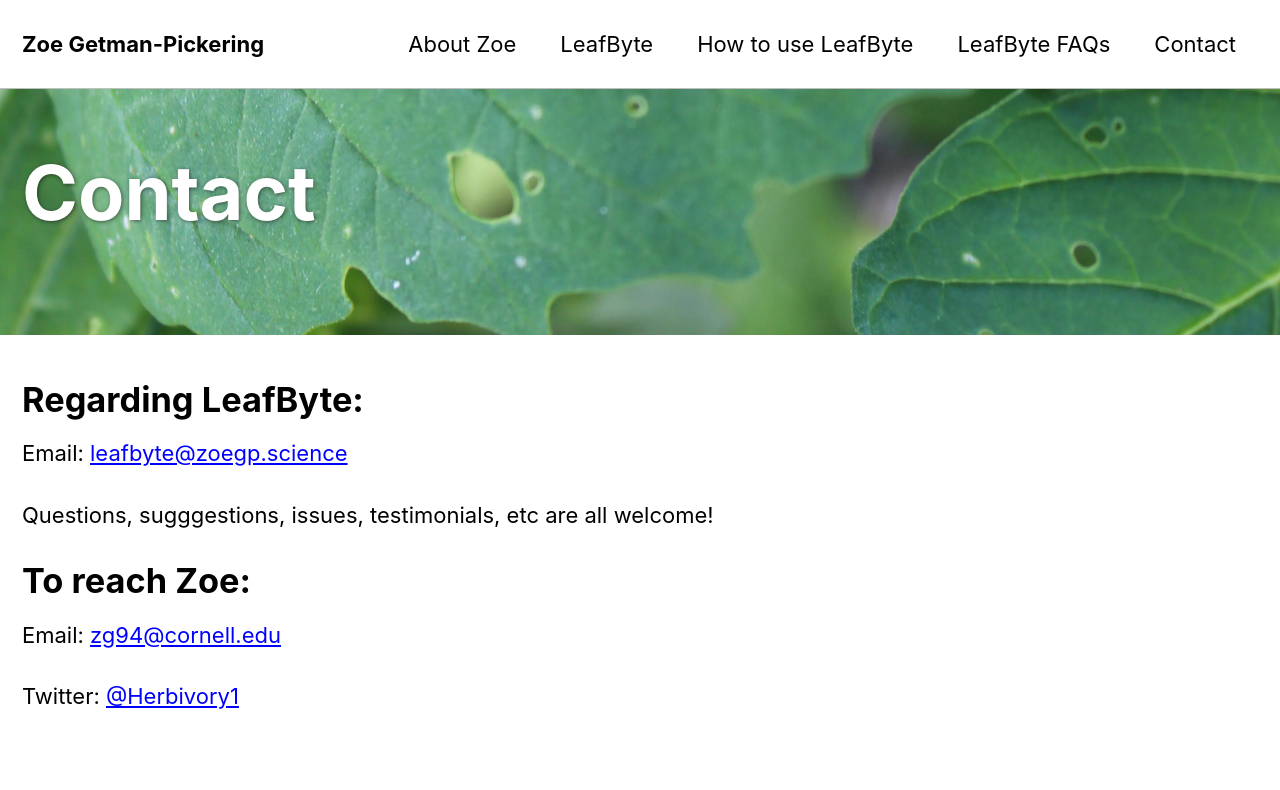
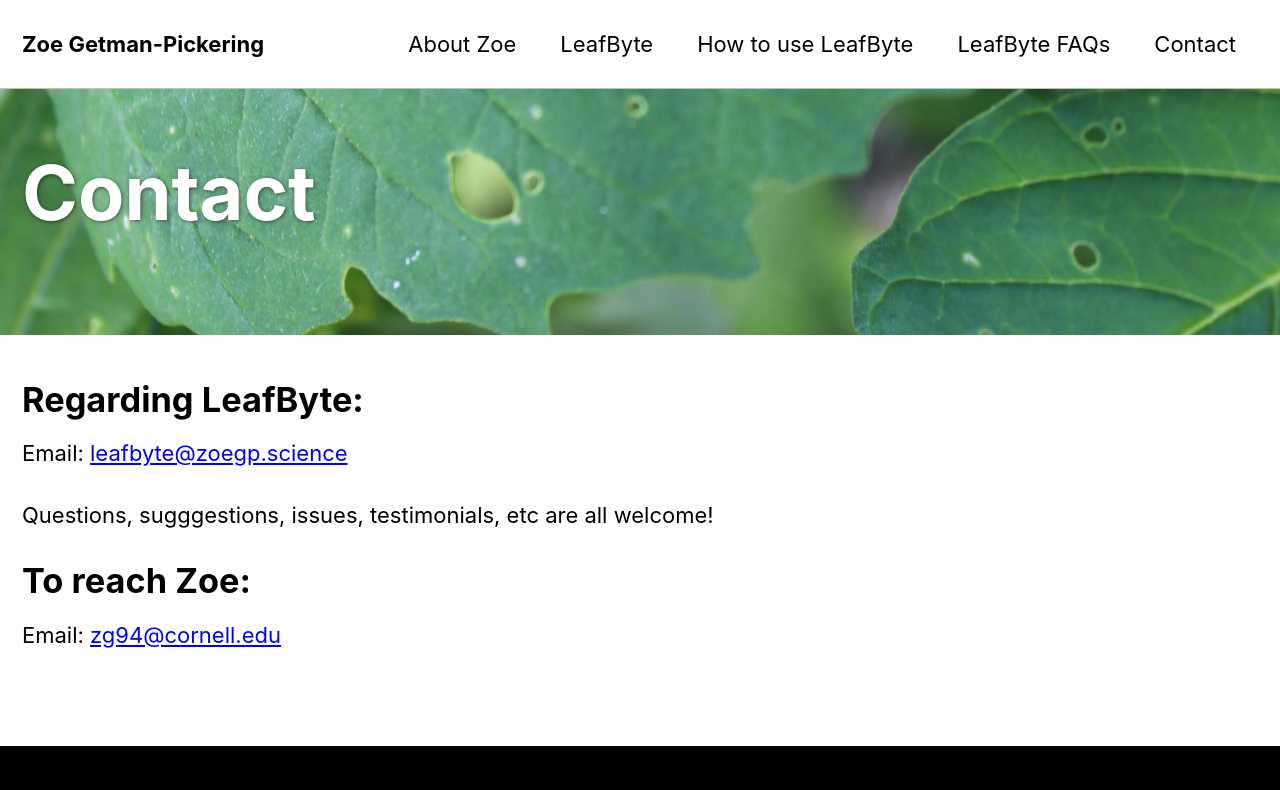
Before and after one commit to Zoegp/zoegp.github.io, a Jekyll site: the page built from contact.md, in a window 1280 px wide. Shown: the top 790 px of the page. Built offline with Jekyll 4.4.1, drawn with Linux system fonts in a browser that asks for light colours; cached includes are drawn as plain includes; nearby versions of some CDN libraries; grey boxes are pictures that could not be loaded.

Commit message:
Update contact.md

```diff
--- a/contact.md
+++ b/contact.md
@@ -14,5 +14,3 @@ Questions, sugggestions, issues, testimonials, etc are all welcome!
 
 # To reach Zoe:
 Email: [zg94@cornell.edu](mailto:zg94@cornell.edu)
-
-Twitter: [@Herbivory1](https://twitter.com/Herbivory1)
```
